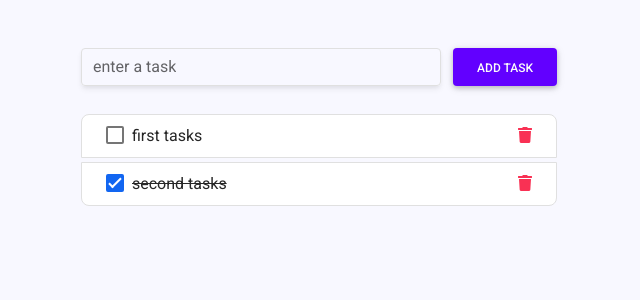
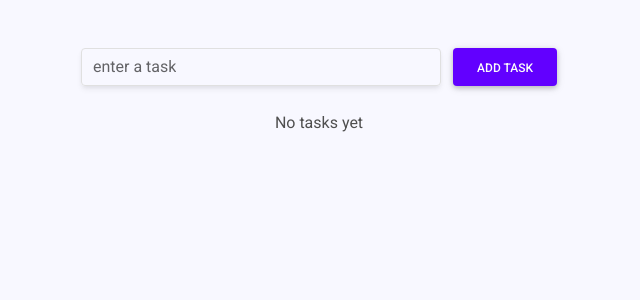
Before and after one commit to maxsherepot/toDoList_TS, a React (Create React App) app: page / in a window 1280 px wide. Shown: the top 300 px of the page, without its empty margins (321-961 px from the left). Built offline with nearby package versions, Linux system fonts and the light colour scheme.

Commit message:
tasks in local storage

```diff
--- a/src/App.tsx
+++ b/src/App.tsx
@@ -1,4 +1,4 @@
-import React, { useState } from 'react';
+import React, { useState, useEffect } from 'react';
 import './App.css';
 import DeleteModal from './components/DeleteModal';
 import NewTaskInput from './components/NewTaskInput';
@@ -10,10 +10,16 @@ import { TaskInterface } from './interfaces/interfaces';
 const App: React.FC = () => {
   const [taskId, setTaskId] = useState<number | null>(null);
   const [modal, setModal] = useState<boolean>(false);
-  const [tasks, setTasks] = useState<TaskInterface[]>([
-    { title: "first tasks", id: 1111, done: false },
-    { title: "second tasks", id: 2222, done: true },
-  ]);
+  const [tasks, setTasks] = useState<TaskInterface[]>([]);
+
+  useEffect(() => {
+    const localTasks = JSON.parse(localStorage.getItem("tasks") || "[]") as TaskInterface[];
+    setTasks(localTasks);
+  }, []);
+
+  useEffect(() => {
+    localStorage.setItem("tasks", JSON.stringify(tasks));
+  }, [tasks]);
 
   const onAddTask = (title: string) => {
     const newTask: TaskInterface = {
```
